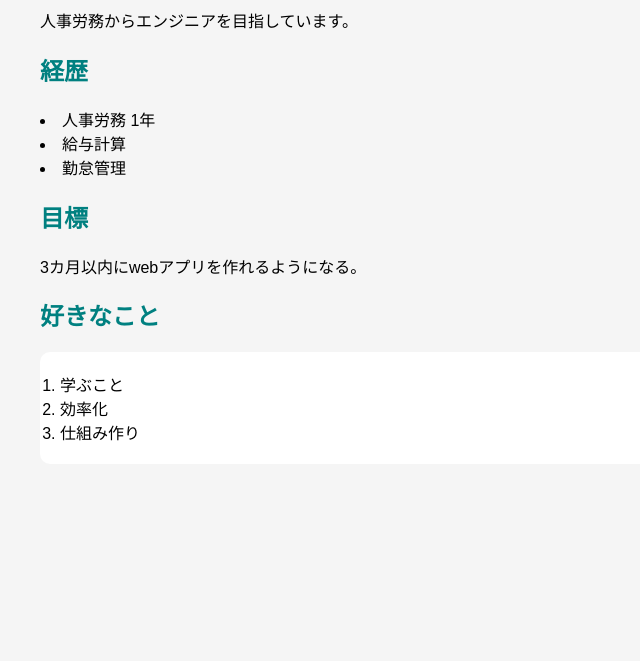
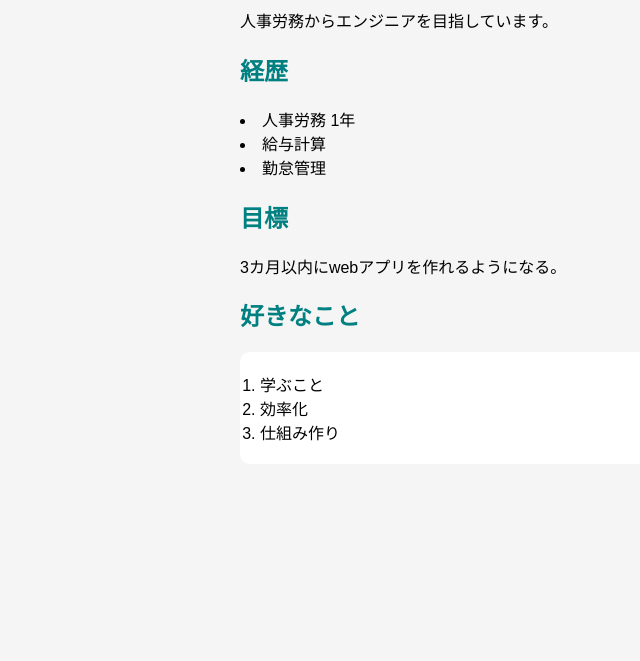
Before and after one commit to tengdaicai-ship-it/my-first-website, a plain HTML site: page index.html in a window 1280 px wide. Shown: the part 139-800 px from the top of the page, without its empty margins (0-640 px from the left). Drawn offline with Linux system fonts and the light colour scheme.

Commit message:
add css file

```diff
--- a/index.html
+++ b/index.html
@@ -3,10 +3,11 @@
     <head>
         <meta charset="UTF-8">
         <titel>My First Websaite</titel>
-        <link rel="stylesheet" href="style.css"
+        <link rel="stylesheet" href="style.css">
     </head>
     <body>
-        <h1>自己紹介</h1>
+        <div class="container">
+         <h1>自己紹介</h1>
         <p>人事労務からエンジニアを目指しています。</p>
 
         <h2>経歴</h2>
@@ -24,6 +25,6 @@
             <li>効率化</li>
             <li>仕組み作り</li>
         </ol>
-
+        </div>
     </body>
 </html>
--- a/style.css
+++ b/style.css
@@ -17,3 +17,8 @@
     padding: 20px;
     border-radius: 10px;
 }
+
+.container {
+    max-width: 800px;
+    margin: 0 auto;
+}
```
